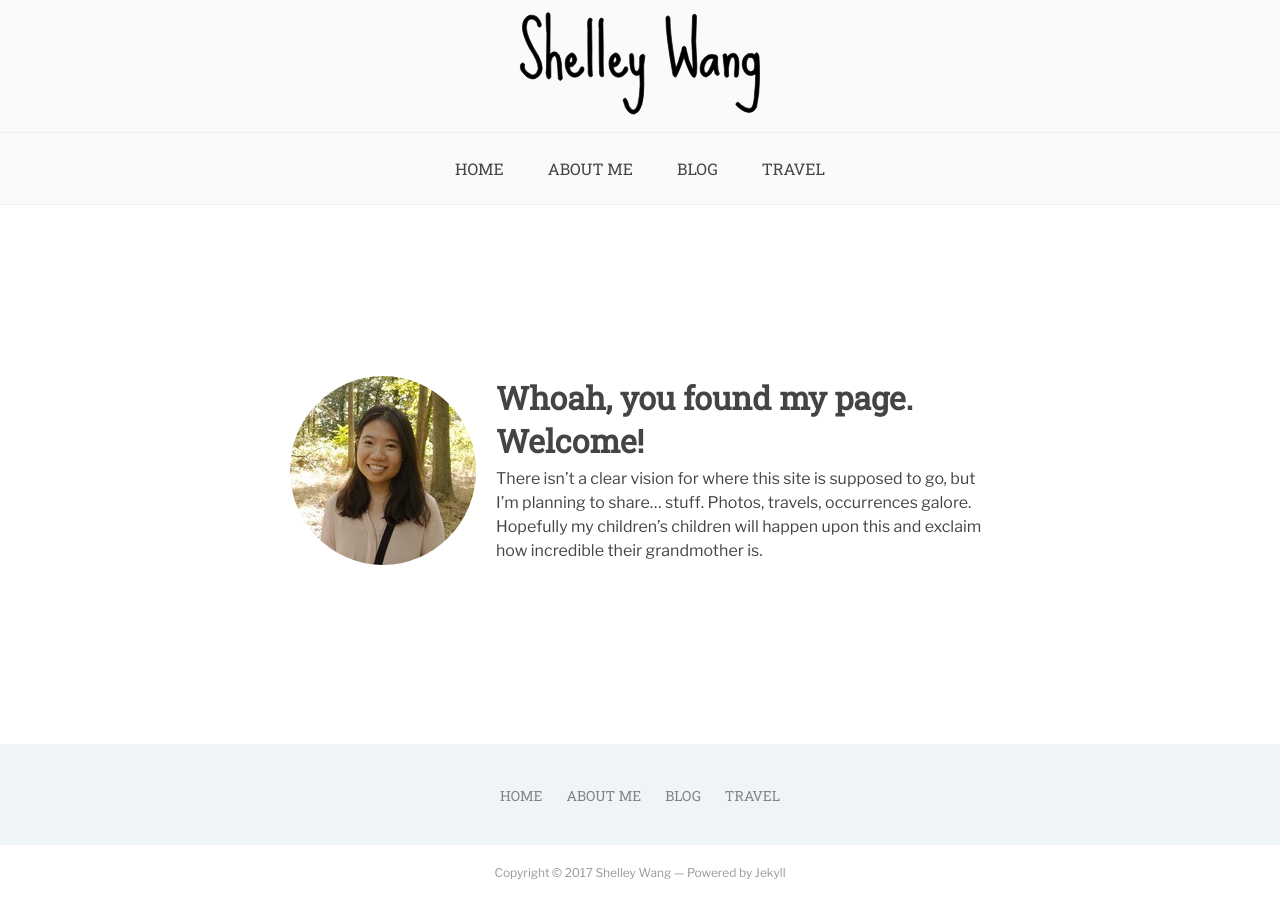
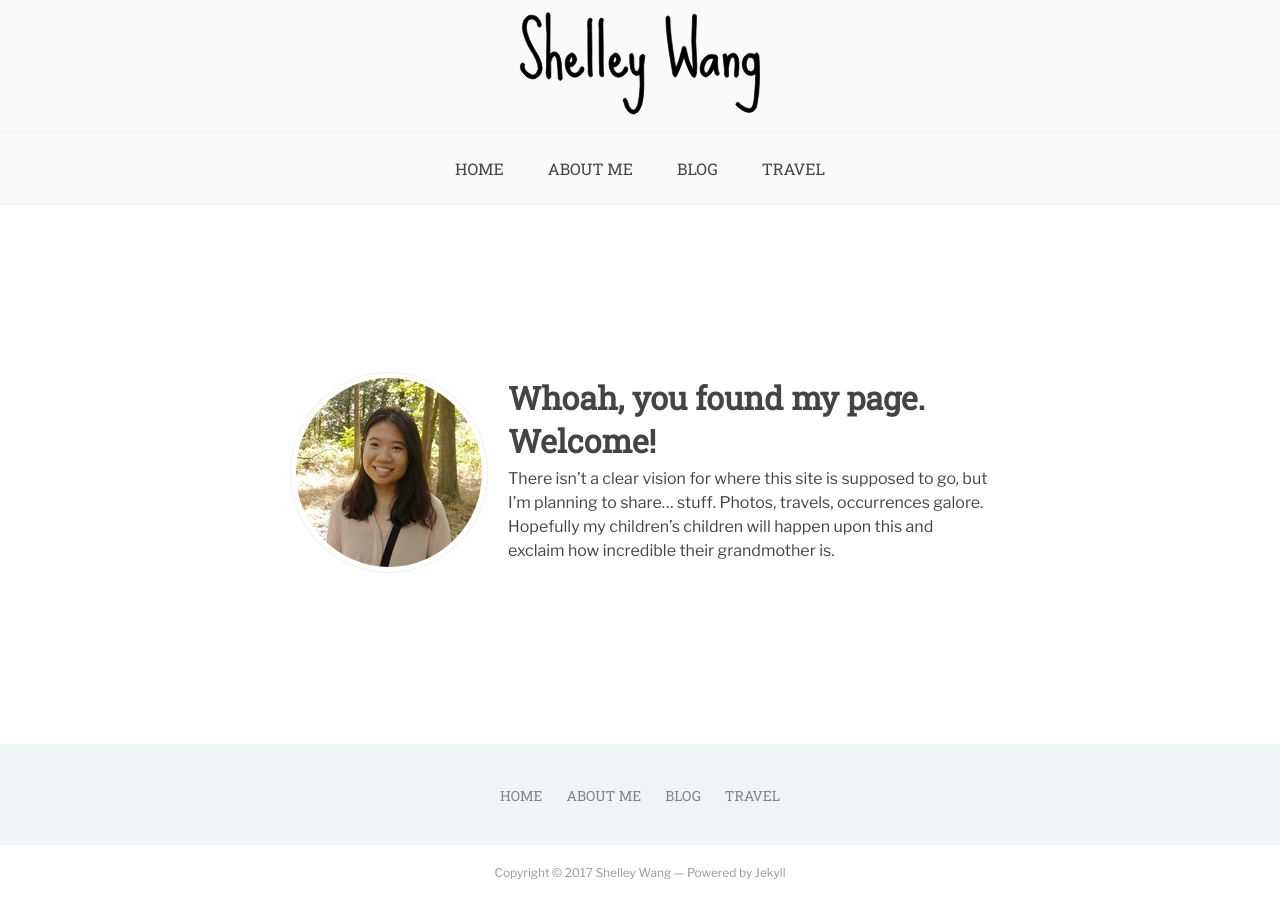
Before and after one commit to shellbellwa/shellbellwa.github.io, a Jekyll site: the page built from index.md, in a window 1280 px wide. Built offline with Jekyll 4.4.1, drawn with Linux system fonts in a browser that asks for light colours.

Commit message:
Center, outline, and space images

```diff
--- a/_sass/_layout.scss
+++ b/_sass/_layout.scss
@@ -81,6 +81,13 @@
   min-height: calc(100vh - 386px);
 }
 
+.page-content img {
+  border: 1px solid $color-grey-darker-1;
+  display: block;
+  margin: auto;
+  padding: 5px;
+}
+
 .byline {
   color: $color-text-lighter;
 }
```
